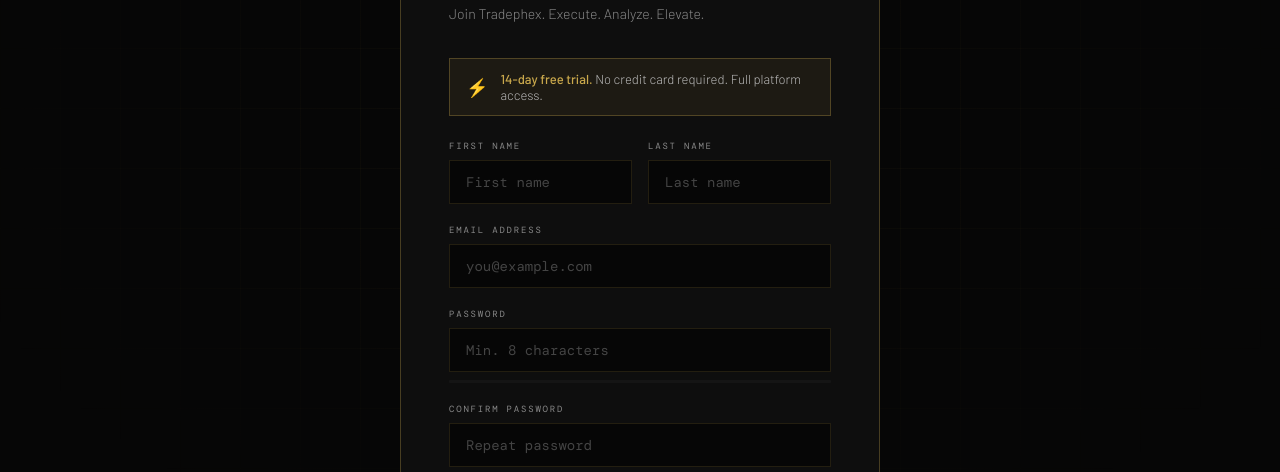
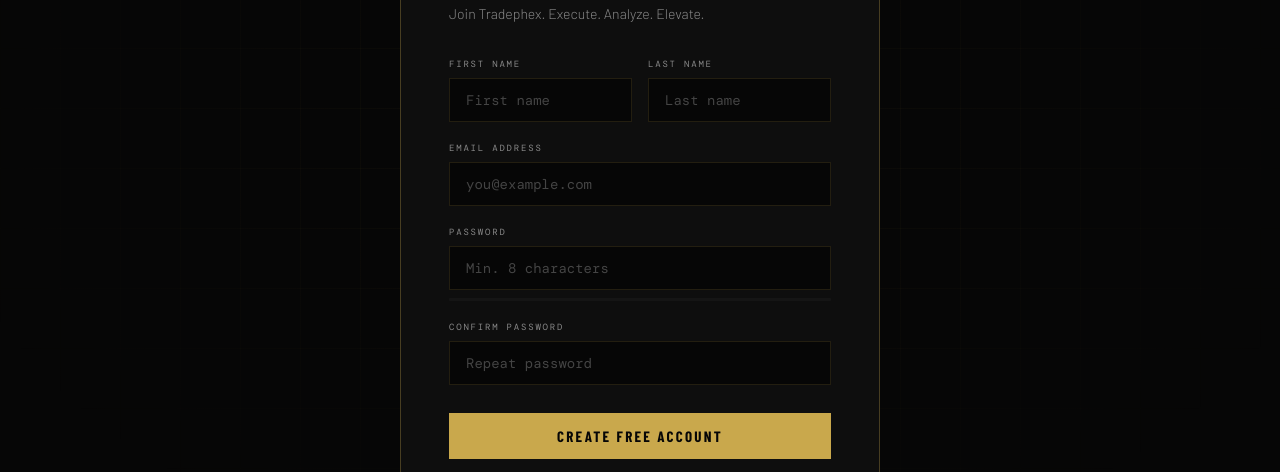
Before and after one commit to Packlifedogrescue/Tradephex, a website: page public/signup.html in a window 1280 px wide. Shown: the part 252-724 px from the top of the page. Drawn offline with nearby package versions, Linux system fonts and the light colour scheme; a web font is replaced by a local one.

Commit message:
Add files via upload

```diff
--- a/public/signup.html
+++ b/public/signup.html
@@ -81,12 +81,7 @@
     <h1 class="auth-title">Create Account</h1>
     <p class="auth-sub">Join Tradephex. Execute. Analyze. Elevate.</p>
 
-    <div class="trial-badge">
-      <div class="trial-icon">⚡</div>
-      <div class="trial-text"><strong>14-day free trial.</strong> No credit card required. Full platform access.</div>
-    </div>
-
-    <div class="error-msg" id="errorMsg"></div>
+<div class="error-msg" id="errorMsg"></div>
     <div class="success-msg" id="successMsg"></div>
 
     <div class="form-row">
```
Also changed, not shown: public/index.html (+0 -1 lines).
